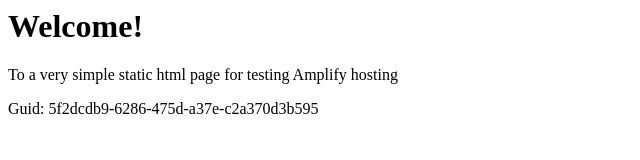
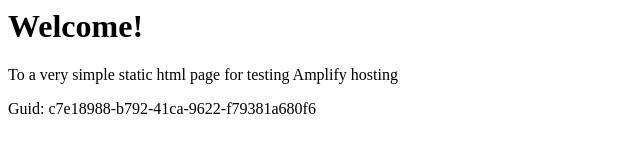
Before and after one commit to aws-aemilia-bah/Github-PR-Commit-Integration-Test-DoNotTouch-GitHubWebhookPushCanaryTest-v1-preprod-me-south-1, a website: page src/index.html in a window 1280 px wide. Shown: the full height of the page, 0-640 px from the left. Drawn offline with Linux system fonts and the light colour scheme.

Commit message:
commit from integ tests

```diff
--- a/src/index.html
+++ b/src/index.html
@@ -12,6 +12,6 @@
 <body>
     <h1>Welcome!</h1>
     <p>To a very simple static html page for testing Amplify hosting</p>
-    <p>Guid: 5f2dcdb9-6286-475d-a37e-c2a370d3b595</p></body>
+    <p>Guid: c7e18988-b792-41ca-9622-f79381a680f6</p></body>
 
 </html>
```
